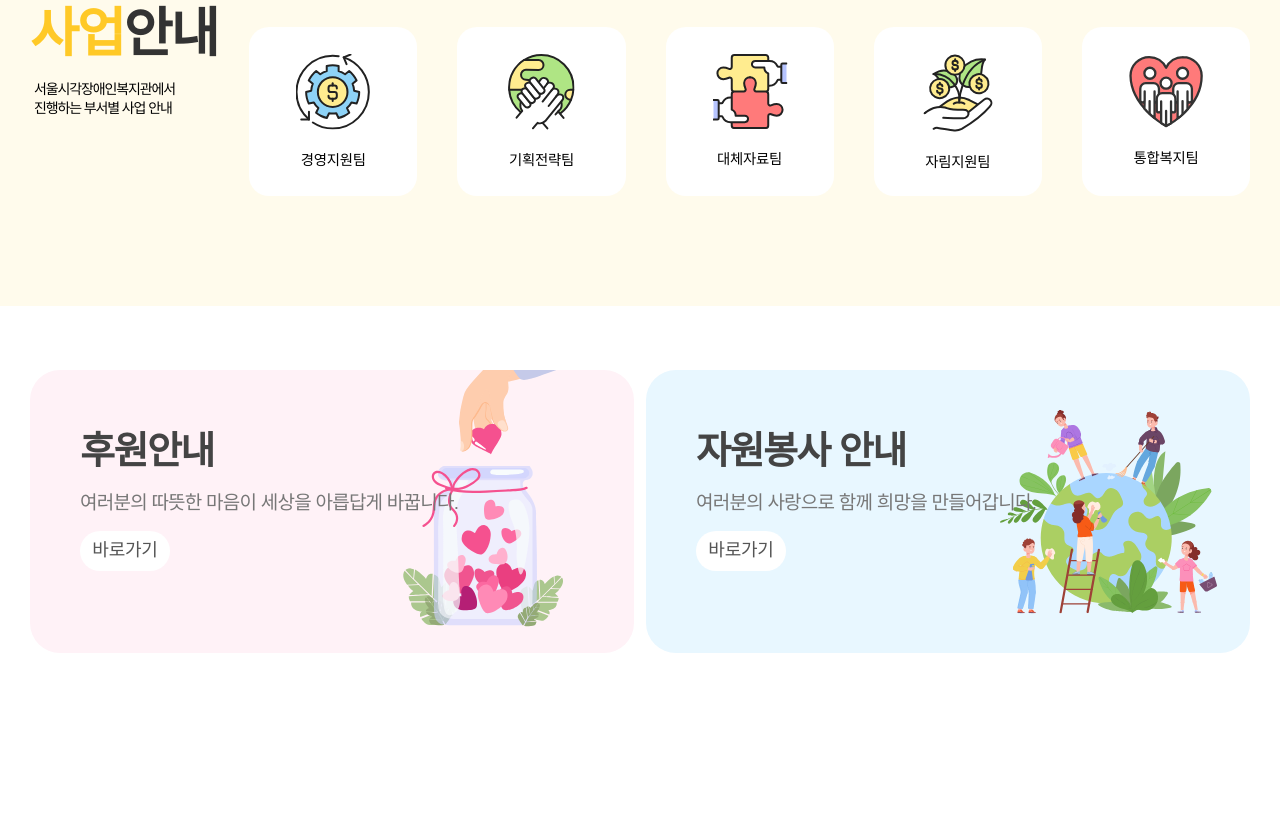
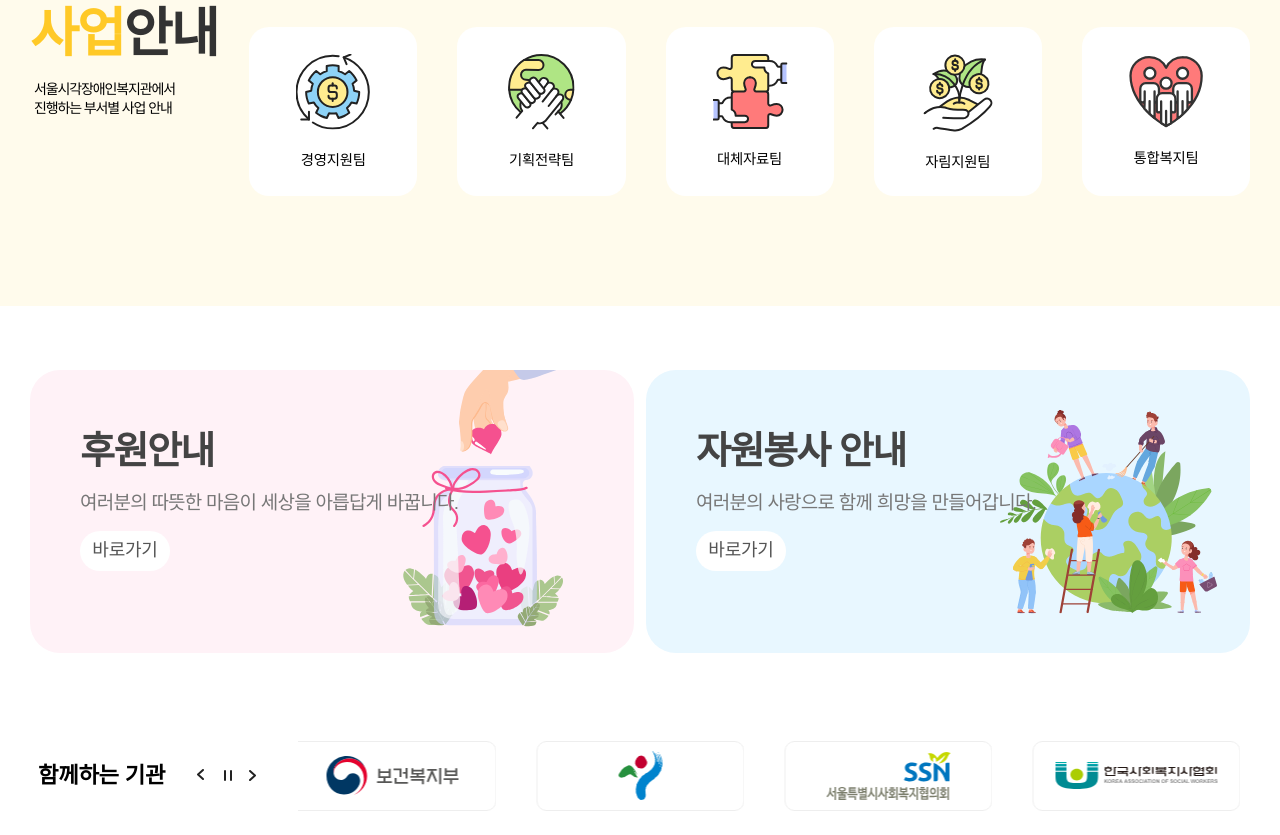
Before and after one commit to 9ouo9pp/bokji-clone, a plain HTML site: page index.html in a window 1280 px wide. Shown: the part 3567-4402 px from the top of the page. Before the commit the page ends 4284 px from the top, so only its background shows below. Drawn offline with nearby package versions, Linux system fonts and the light colour scheme; a web font is replaced by a local one.

Commit message:
agency완성, 반응형 수정

```diff
--- /dev/null
+++ b/css/main/agency.css
@@ -0,0 +1,54 @@
+@charset "utf-8";
+
+/* main-agency=============================================== */
+.main-agency {
+  position: relative;
+  padding: 24px 0;
+}
+.main-agency .width-custom {
+  display: flex;
+  flex-direction: column;
+  align-items: flex-start;
+}
+.main-agency .main-title {
+  display: flex;
+  gap: 24px;
+  align-items: center;
+  margin-bottom: 0;
+  padding-bottom: 12px;
+}
+.main-agency .main-title h3 {
+  display: inline-block;
+  white-space: nowrap;
+  padding-left: 8px;
+}
+.main-agency .swiperAgency {
+  width: 100%;
+}
+.main-agency .swiper-slide {
+  display: inline-flex;
+  align-items: center;
+  justify-content: center;
+  border: 1px solid var(--border-color03);
+  height: 70px;
+  border-radius: 10px;
+  padding: 15px;
+  box-sizing: border-box;
+}
+.main-agency .swiper-navi {
+  position: relative;
+  bottom: auto;
+  left: auto;
+  transform: none;
+}
+@media screen and (min-width: 1023px) {
+  .main-agency .main-title {
+    padding-bottom: 0px;
+  }
+  .main-agency .width-custom {
+    display: flex;
+    flex-direction: row;
+    align-items: center;
+  }
+}
+/* main-agency end=============================================== */
--- a/css/main/main.css
+++ b/css/main/main.css
@@ -648,5 +648,4 @@
     font-size: var(--title-20);
   }
 }
-
 /* event end=============================================== */
--- a/css/main/visual.css
+++ b/css/main/visual.css
@@ -113,6 +113,7 @@
   height: 24px;
   background-color: var(--point-white, #fff);
   border-radius: 4px;
+  cursor: pointer;
 }
 .custom-prev::before {
   content: "";
--- a/index.html
+++ b/index.html
@@ -29,6 +29,7 @@
     <link rel="stylesheet" href="css/main/visual.css" />
     <link rel="stylesheet" href="css/main/perticipation.css" />
     <link rel="stylesheet" href="css/main/share.css" />
+    <link rel="stylesheet" href="css/main/agency.css" />
     <link rel="stylesheet" href="css/footer/footer.css" />
 
     <!-- js -->
@@ -38,6 +39,7 @@
     <script src="js/perticipation.js" defer></script>
     <script src="js/share.js" defer></script>
     <script src="js/swiperShare.js" defer></script>
+    <script src="js/agency.js" defer></script>
   </head>
   <body>
     <div class="wrap">
@@ -116,9 +118,9 @@
               </div>
             </div>
             <div class="swiper-navi">
-              <div class="custom-prev"></div>
-              <div class="custom-stop-play"></div>
-              <div class="custom-next"></div>
+              <div class="visual-prev custom-prev"></div>
+              <div class="visual-stop-play custom-stop-play"></div>
+              <div class="visual-next custom-next"></div>
             </div>
           </div>
         </div>
@@ -954,7 +956,112 @@
             </ul>
           </div>
         </div>
-        <div class="main-agency"></div>
+        <div class="main-agency">
+          <div class="width-custom">
+            <div class="main-title">
+              <h3>함께하는 기관</h3>
+              <div class="swiper-navi">
+                <div class="agency-prev custom-prev"></div>
+                <div class="agency-stop-play custom-stop-play"></div>
+                <div class="agency-next custom-next"></div>
+              </div>
+            </div>
+            <div class="swiper swiperAgency">
+              <div class="swiper-wrapper">
+                <div class="swiper-slide">
+                  <div class="thumb">
+                    <img
+                      src="img/main/main_agency/main_agency_logo01.svg"
+                      alt="보건복지부"
+                      tabindex="0"
+                      aria-label="총 9장의 슬라이드 중 1번째 슬라이드입니다."
+                    />
+                  </div>
+                </div>
+                <div class="swiper-slide">
+                  <div class="thumb">
+                    <img
+                      src="img/main/main_agency/main_agency_logo02.svg"
+                      alt="서울"
+                      tabindex="0"
+                      aria-label="총 9장의 슬라이드 중 2번째 슬라이드입니다."
+                    />
+                  </div>
+                </div>
+                <div class="swiper-slide">
+                  <div class="thumb">
+                    <img
+                      src="img/main/main_agency/main_agency_logo03.svg"
+                      alt="서울특별시사회복지협의회"
+                      tabindex="0"
+                      aria-label="총 9장의 슬라이드 중 3번째 슬라이드입니다."
+                    />
+                  </div>
+                </div>
+                <div class="swiper-slide">
+                  <div class="thumb">
+                    <img
+                      src="img/main/main_agency/main_agency_logo04.svg"
+                      alt="한국사회복지사협회"
+                      tabindex="0"
+                      aria-label="총 9장의 슬라이드 중 4번째 슬라이드입니다."
+                    />
+                  </div>
+                </div>
+                <div class="swiper-slide">
+                  <div class="thumb">
+                    <img
+                      src="img/main/main_agency/main_agency_logo05.svg"
+                      alt="송파구"
+                      tabindex="0"
+                      aria-label="총 9장의 슬라이드 중 5번째 슬라이드입니다."
+                    />
+                  </div>
+                </div>
+                <div class="swiper-slide">
+                  <div class="thumb">
+                    <img
+                      src="img/main/main_agency/main_agency_logo06.svg"
+                      alt="국민체육진흥공단"
+                      tabindex="0"
+                      aria-label="총 9장의 슬라이드 중 6번째 슬라이드입니다."
+                    />
+                  </div>
+                </div>
+                <div class="swiper-slide">
+                  <div class="thumb">
+                    <img
+                      src="img/main/main_agency/main_agency_logo07.svg"
+                      alt="현대모터스그룹"
+                      tabindex="0"
+                      aria-label="총 9장의 슬라이드 중 7번째 슬라이드입니다."
+                    />
+                  </div>
+                </div>
+                <div class="swiper-slide">
+                  <div class="thumb">
+                    <img
+                      src="img/main/main_agency/main_agency_logo08.svg"
+                      alt="송파구시설관리공단"
+                      tabindex="0"
+                      aria-label="총 9장의 슬라이드 중 8번째 슬라이드입니다."
+                    />
+                  </div>
+                </div>
+                <div class="swiper-slide">
+                  <div class="thumb">
+                    <img
+                      src="img/main/main_agency/main_agency_logo09.svg"
+                      alt="뚜레주르"
+                      tabindex="0"
+                      aria-label="총 9장의 슬라이드 중 9번째 슬라이드입니다."
+                    />
+                  </div>
+                </div>
+              </div>
+            </div>
+          </div>
+        </div>
       </main>
       <footer class="footer"></footer>
     </div>
--- /dev/null
+++ b/js/agency.js
@@ -0,0 +1,23 @@
+const swiperAgency = new Swiper(".swiperAgency", {
+    spaceBetween: 40,
+    slidesPerView: 5,
+    autoplay: {
+        delay: 5000,
+        disableOnInteraction: false,
+    },
+    navigation: {
+        nextEl: ".agency-next",
+        prevEl: ".agency-prev",
+    },
+    breakpoints: {
+        640: {
+            slidesPerView: 4
+        },
+        480: {
+            slidesPerView: 3
+        },
+        400: {
+            slidesPerView: 2
+        }
+    }
+});
--- a/js/visual.js
+++ b/js/visual.js
@@ -6,22 +6,22 @@ const swiperVisual = new Swiper(".swiperVisual", {
         disableOnInteraction: false,
     },
     navigation: {
-        nextEl: ".custom-next",
-        prevEl: ".custom-prev",
+        nextEl: ".visual-next",
+        prevEl: ".visual-prev",
     },
 });
 
-const toggleBtn = document.querySelector(".custom-stop-play");
+const toggleBtn = document.querySelector(".visual-stop-play");
 let isPaused = false;
 
 toggleBtn.addEventListener("click", () => {
     if (isPaused) {
         swiperVisual.autoplay.start();
-        toggleBtn.classList.remove(".playing");
+        toggleBtn.classList.remove("playing");
     }
     else {
         swiperVisual.autoplay.stop();
-        toggleBtn.classList.add(".playing");
+        toggleBtn.classList.add("playing");
     }
     isPaused = !isPaused
 });
```
